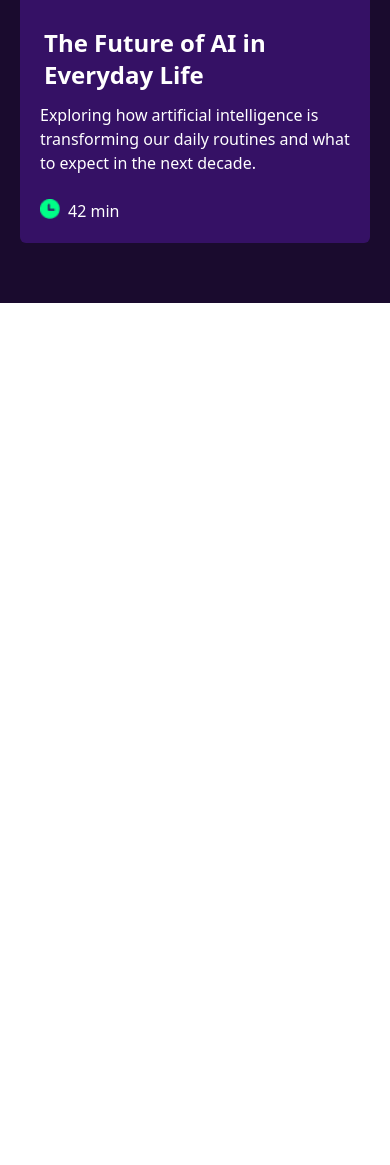
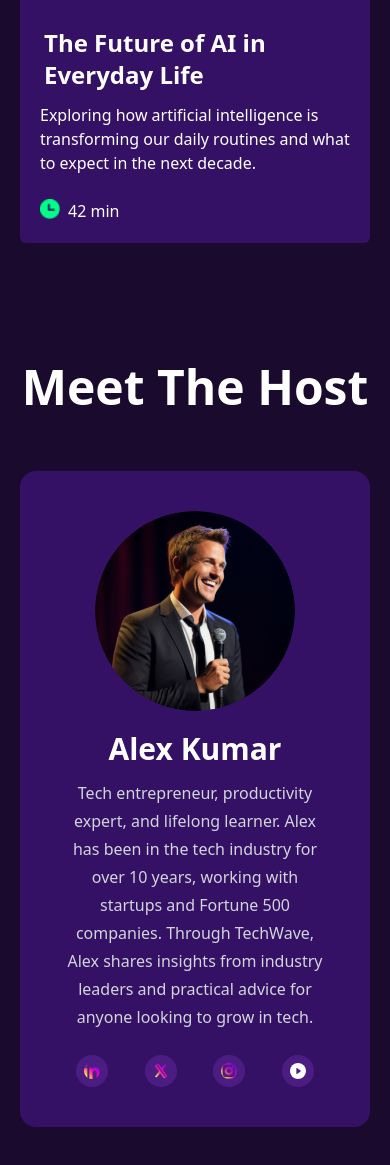
Before and after one commit to robaiat1819/B13A2-TechWave, a plain HTML site: page index.html in a window 390 px wide. Shown: the part 4230-5395 px from the top of the page. Before the commit the page ends 4533 px from the top, so only its background shows below. Drawn offline with nearby package versions, Linux system fonts and the light colour scheme; grey boxes are pictures that could not be loaded.

Commit message:
added host section and responsive for mobile and laptop device

```diff
--- a/index.html
+++ b/index.html
@@ -208,7 +208,7 @@
         </section>
 
         <section class="bg-[#1A0B2E]">
-            <div class="feature-section px-[200px] py-[120px]">
+            <div class="feature-section px-[200px] py-[90px]">
                 <h1
                     class="text-white font-bold text-5xl text-center pb-[60px]">Featured
                     Episodes</h1>
@@ -290,9 +290,60 @@
                 </div>
             </div>
 
-        </section>
+            <section class="bg-[#1A0B2E]">
+                <div class="px-[200px] py-[100px] mnn">
 
-        <section>
+                    <h1
+                        class="text-white text-5xl font-bold text-center mb-[60px]">
+                        Meet The Host
+                    </h1>
+
+                    <div
+                        class="bg-[#351165] rounded-2xl p-10 flex items-center gap-10 host-s">
+
+                        <div>
+                            <img
+                                class="host-img w-[200px] h-[200px] min-w-[200px] min-h-[200px] rounded-full object-cover object-center"
+                                src="assets/host.png" alt>
+                        </div>
+
+                        <div class="text-white ">
+                            <h1 class="text-3xl font-bold mb-3">Alex Kumar</h1>
+
+                            <p
+                                class="text-gray-300 leading-7 mb-6 ">
+                                Tech entrepreneur, productivity expert, and
+                                lifelong learner.
+                                Alex has been in the tech industry for over 10
+                                years, working
+                                with startups and Fortune 500 companies. Through
+                                TechWave,
+                                Alex shares insights from industry leaders and
+                                practical advice
+                                for anyone looking to grow in tech.
+                            </p>
+
+                            <div class="imgr flex items-center gap-4">
+                                <img
+                                    class="w-8 h-8 p-2 bg-[#4B1D82] rounded-full"
+                                    src="assets/linkedin.png" alt>
+                                <img
+                                    class="w-8 h-8 p-2 bg-[#4B1D82] rounded-full"
+                                    src="assets/x.png" alt>
+                                <img
+                                    class="w-8 h-8 p-2 bg-[#4B1D82] rounded-full"
+                                    src="assets/instagram.png" alt>
+                                <img
+                                    class="w-8 h-8 p-2 bg-[#4B1D82] rounded-full"
+                                    src="assets/youtube-podcast.png" alt>
+                            </div>
+                        </div>
+
+                    </div>
+                </div>
+            </section>
+
+
 
         </section>
 
--- a/style.css
+++ b/style.css
@@ -48,6 +48,32 @@
     grid-template-columns: 1fr !important;
     margin: auto;
   }
+  .host-s {
+    gap: 20px;
+    flex-direction: column;
+    text-align: center;
+    align-items: center;
+  }
+  .host-s img {
+    margin: auto;
+  }
+  .host-img {
+    width: 150px;
+    height: 150px;
+  }
+  .host-s p {
+    max-width: 100%;
+  }
+  .imgr {
+    justify-content: center;
+    gap: 5px;
+  }
+  .mnn {
+    padding-top: 60px !important;
+    padding-bottom: 40px !important;
+    padding-left: 20px !important;
+    padding-right: 20px !important;
+  }
 }
 
 @media screen and (min-width: 578px) and (max-width: 992px) {
```
